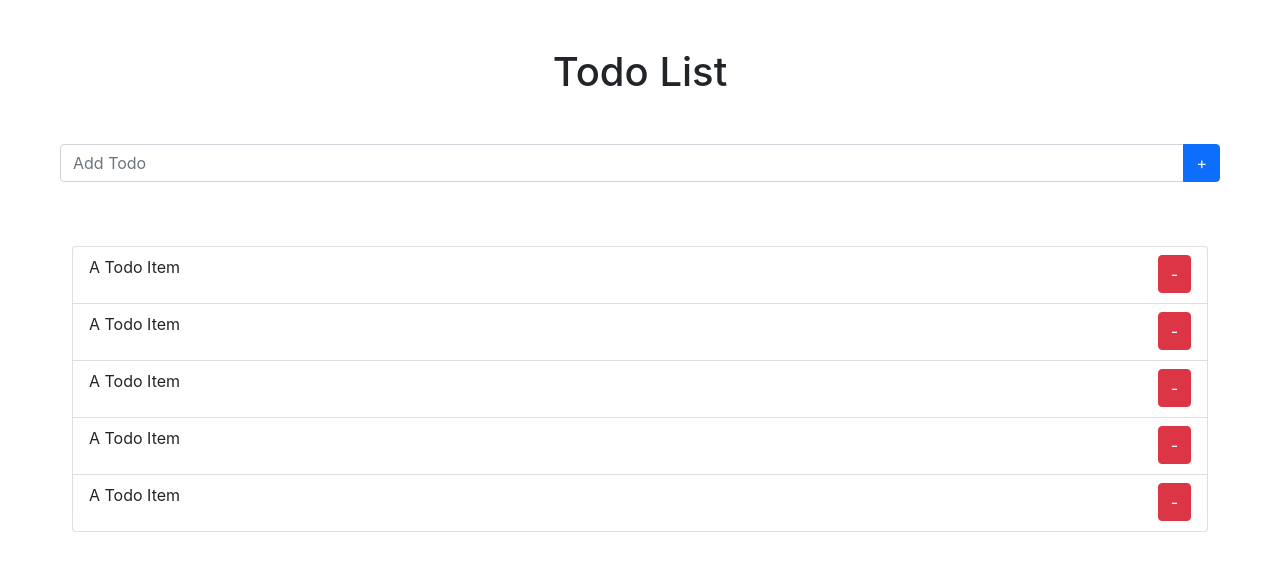
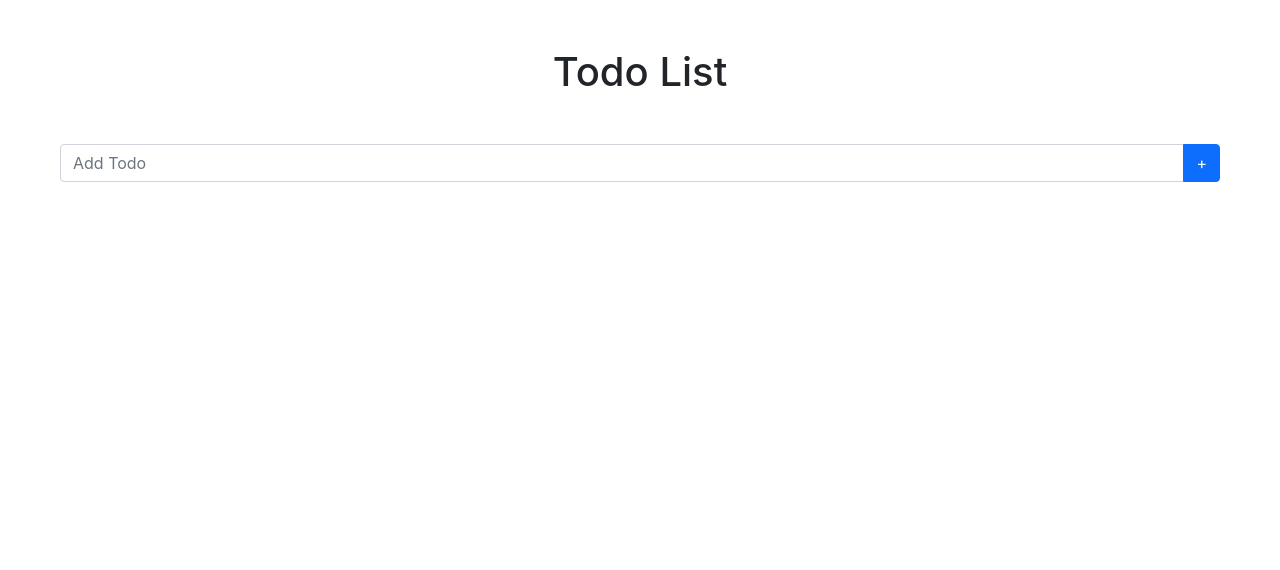
Before and after one commit to HughesSeanKyle/TechAdon-Todo, a React (Create React App) app: page / in a window 1280 px wide. Shown: the top 570 px of the page. Built offline with nearby package versions, Linux system fonts and the light colour scheme.

Commit message:
Added render todos function

```diff
--- a/src/components/Input.jsx
+++ b/src/components/Input.jsx
@@ -60,7 +60,7 @@ const Input = () => {
 					+
 				</button>
 			</form>
-			<ShowTodo />
+			<ShowTodo todos={todos} />
 		</div>
 	);
 };
--- a/src/components/ShowTodo.jsx
+++ b/src/components/ShowTodo.jsx
@@ -1,40 +1,28 @@
 import React from 'react';
 
-const ShowTodo = () => {
+const ShowTodo = (props) => {
+	// Destructure todos from props
+	const { todos } = props;
+
+	console.log('destructured todos', todos);
+
+	// Helper function to render Todo as li
+	const renderTodo = todos.map((todo, idx) => (
+		<li key={idx} className="list-group-item">
+			<p className="float-start text-center">{todo}</p>
+			<button
+				onClick={() => console.log(idx)}
+				className="btn btn-danger float-end"
+				title="Remove Todo"
+			>
+				-
+			</button>
+		</li>
+	));
+
 	return (
 		<div className="container-fluid pt-5">
-			<ul className="list-group mb-2 px-5">
-				<li className="list-group-item">
-					<p className="float-start text-center">A Todo Item</p>
-					<button className="btn btn-danger float-end" title="Remove Todo">
-						-
-					</button>
-				</li>
-				<li className="list-group-item">
-					<p className="float-start text-center">A Todo Item</p>
-					<button className="btn btn-danger float-end" title="Remove Todo">
-						-
-					</button>
-				</li>
-				<li className="list-group-item">
-					<p className="float-start text-center">A Todo Item</p>
-					<button className="btn btn-danger float-end" title="Remove Todo">
-						-
-					</button>
-				</li>
-				<li className="list-group-item">
-					<p className="float-start text-center">A Todo Item</p>
-					<button className="btn btn-danger float-end" title="Remove Todo">
-						-
-					</button>
-				</li>
-				<li className="list-group-item">
-					<p className="float-start text-center">A Todo Item</p>
-					<button className="btn btn-danger float-end" title="Remove Todo">
-						-
-					</button>
-				</li>
-			</ul>
+			<ul className="list-group mb-2 px-5">{renderTodo}</ul>
 		</div>
 	);
 };
```
Also changed, not shown: 1 other file (tests, documents, lock files or other folders).
